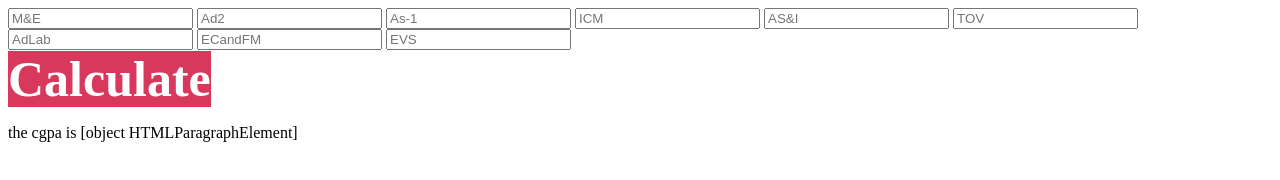
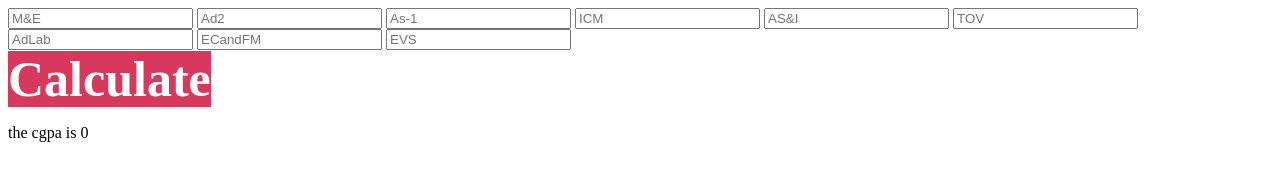
Before and after one commit to LarsenMathias/VtuCpgaCalculatorAeronautical, a plain HTML site: page index.html in a window 1280 px wide. Both pictures are taken after a click on the link "Calculate". Drawn offline with Linux system fonts and the light colour scheme.

Commit message:
working commit

```diff
--- a/index.html
+++ b/index.html
@@ -27,15 +27,15 @@
     </div>
     <script>
         function cgpa(){
-            var ME=document.getElementById("M&E").value
-            var Ad2=document.getElementById("Ad2").value
-            var As=document.getElementById("As-1").value
-            var ICM=document.getElementById("ICM").value
-            var ASI=document.getElementById("AS&I").value
-            var TOV=document.getElementById("TOV").value
-            var AdLab=document.getElementById("AdLab").value
-            var ECandFM=document.getElementById("ECandFM").value
-            var EVS=document.getElementById("EVS").value
+            var ME=document.getElementById("M&E").value;
+            var Ad=document.getElementById("Ad2").value;
+            var As=document.getElementById("As-1").value;
+            var icm=document.getElementById("ICM").value;
+            var asi=document.getElementById("AS&I").value;
+            var tov=document.getElementById("TOV").value;
+            var Adlab=document.getElementById("AdLab").value;
+            var ecandfm=document.getElementById("ECandFM").value;
+            var evs=document.getElementById("EVS").value;
             var grade1=3;
             var grade2=4;
             var grade3=3;
@@ -48,35 +48,58 @@
             if (ME>90){
                 ME=10;
             }
-            if (Ad2>90){
-                Ad2=10;
+            if (Ad>90){
+                Ad=10;
             }
             if (As>90){
                 As=10;
             }
-            if (ICM>90){
-                ICM=10;
+            if (icm>90){
+                icm=10;
             }
-            if (ASI>90){
-                ASI=10;
+            if (asi>90){
+                asi=10;
             }
-            if (TOV>90){
-                TOV=10;
+            if (tov>90){
+                tov=10;
             }
-            if (AdLab>90){
-                AdLab=10;
+            if (Adlab>90){
+                Adlab=10;
             }
-            if (ECandFM>90){
-                ECandFM=10;
+            if (ecandfm>90){
+                ecandfm=10;
             }
-            if (EVS>90){
-                EVS=10;
+            if (evs>90){
+                evs=10;
             }
             if (ME<90 && ME>=80){
                 ME=9;
             }
-            if (ME)
-            result=(ME*grade1+Ad2*grade2+As*grade3+ICM*grade4+ASI*grade5+TOV*grade6+AdLab*grade7+ECandFM*grade8+EVS*grade9)/24;
+            if (Ad<90 && Ad>=80){
+                Ad=9;
+            }
+            if (As<90 && As>=80){
+                As=9;
+            }
+            if (icm<90 && icm>=80){
+                icm=9;
+            }
+            if (asi<90 && asi>=80){
+                asi=9;
+            }
+            if (tov<90 && tov>=80){
+                tov=9;
+            }
+            if (Adlab<90 && Adlab>=80){
+                Adlab=9;
+            }
+            if (ecandfm<90 && ecandfm>=80){
+                ecandfm=9;
+            }
+            if (evs<90 && evs>=80){
+                evs=9;
+            }
+            result=(ME*grade1+Ad*grade2+As*grade3+icm*grade4+asi*grade5+tov*grade6+Adlab*grade7+ecandfm*grade8+evs*grade9)/24;
             document.getElementById("result").innerHTML="the cgpa is "+result;
         }
     </script>
```
